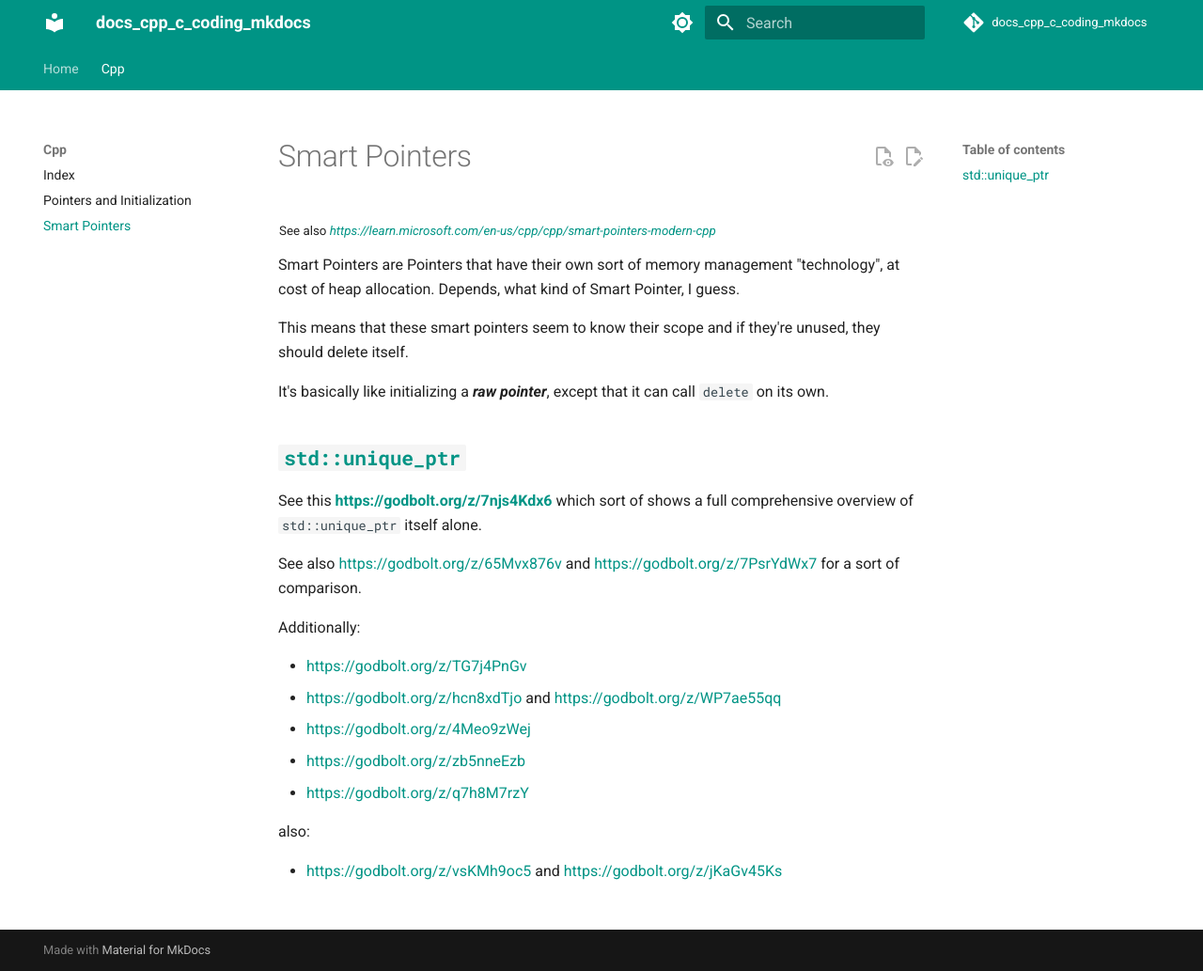
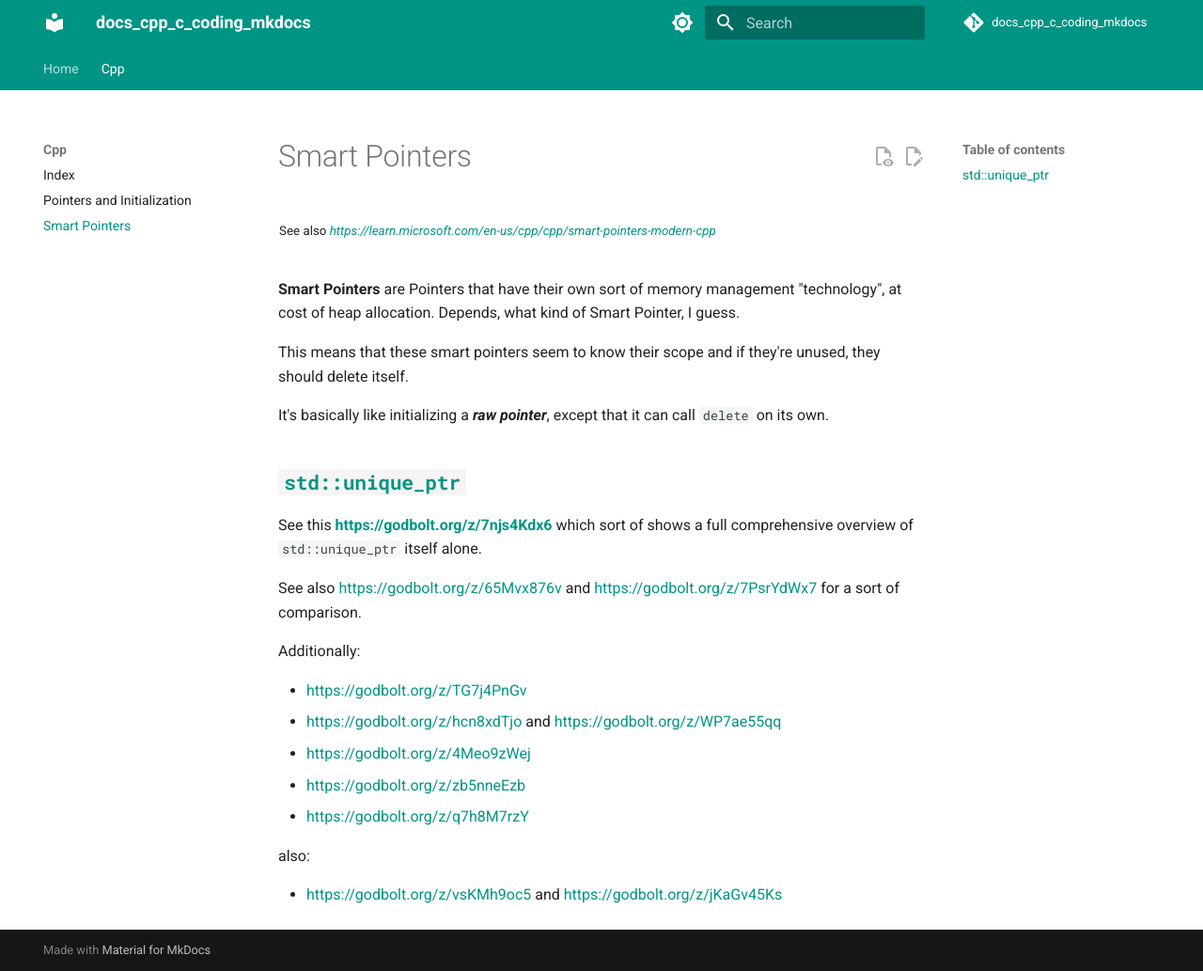
Before and after one commit to karl-police/docs_cpp_c_coding, an MkDocs documentation site: the page built from docs/cpp/Smart_Pointers.md, in a window 1280 px wide and 1033 px high. Shown: the whole window at 94% size. Built offline with MkDocs 1.6.1 and Material for MkDocs 9.7.7, drawn with Linux system fonts in a browser that asks for light colours; comment, search, counter and statistics services are not loaded.

Commit message:
Update Smart_Pointers.md

```diff
--- a/docs/cpp/Smart_Pointers.md
+++ b/docs/cpp/Smart_Pointers.md
@@ -1,8 +1,9 @@
 # Smart Pointers
 
 <sub>See also _<a>https://learn.microsoft.com/en-us/cpp/cpp/smart-pointers-modern-cpp</a>_</sub>
+<br><br>
 
-Smart Pointers are Pointers that have their own sort of memory management "technology", at cost of heap allocation. Depends, what kind of Smart Pointer, I guess.
+**Smart Pointers** are Pointers that have their own sort of memory management "technology", at cost of heap allocation. Depends, what kind of Smart Pointer, I guess.
 
 This means that these smart pointers seem to know their scope and if they're unused, they should delete itself.
 
```
